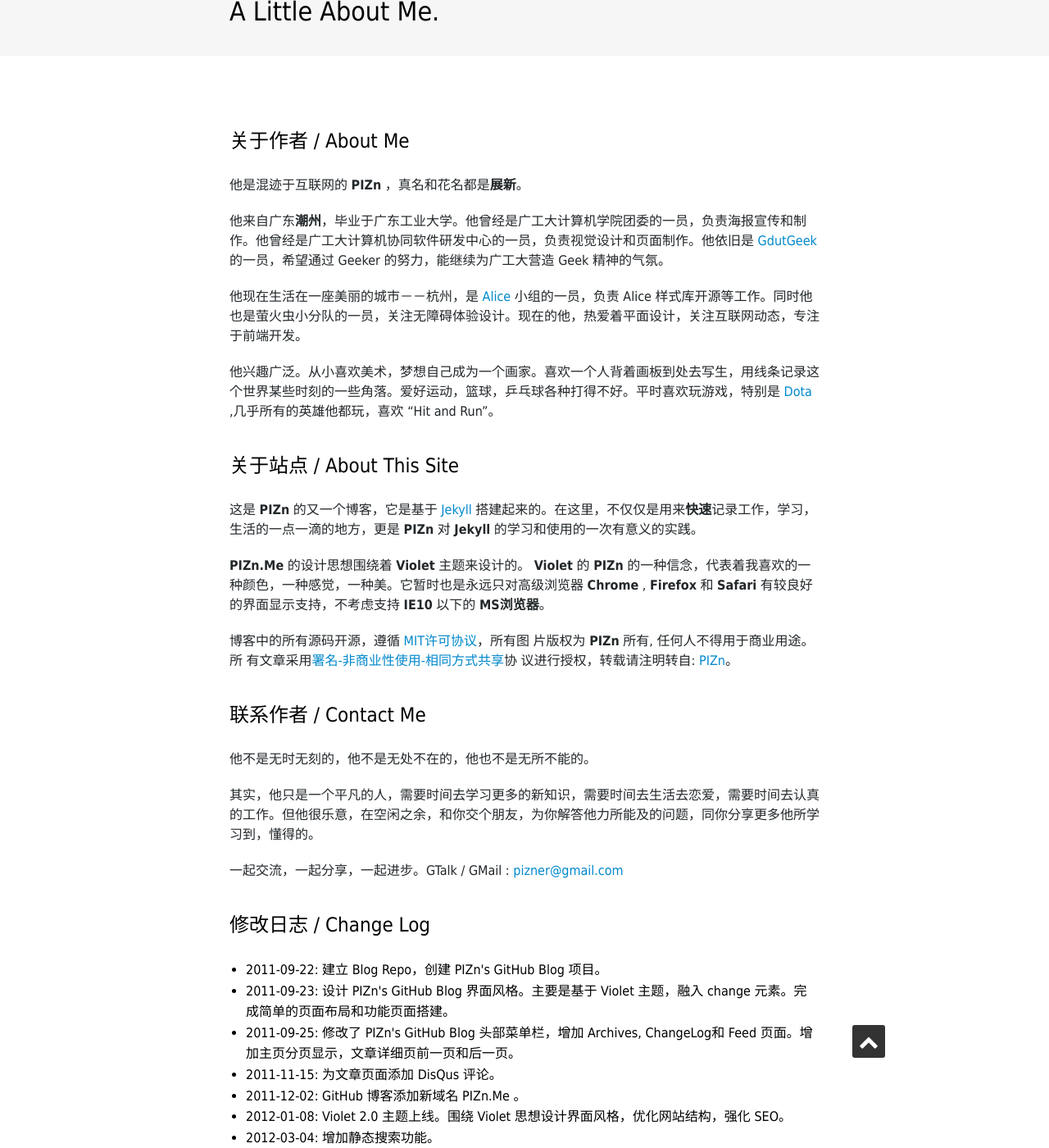
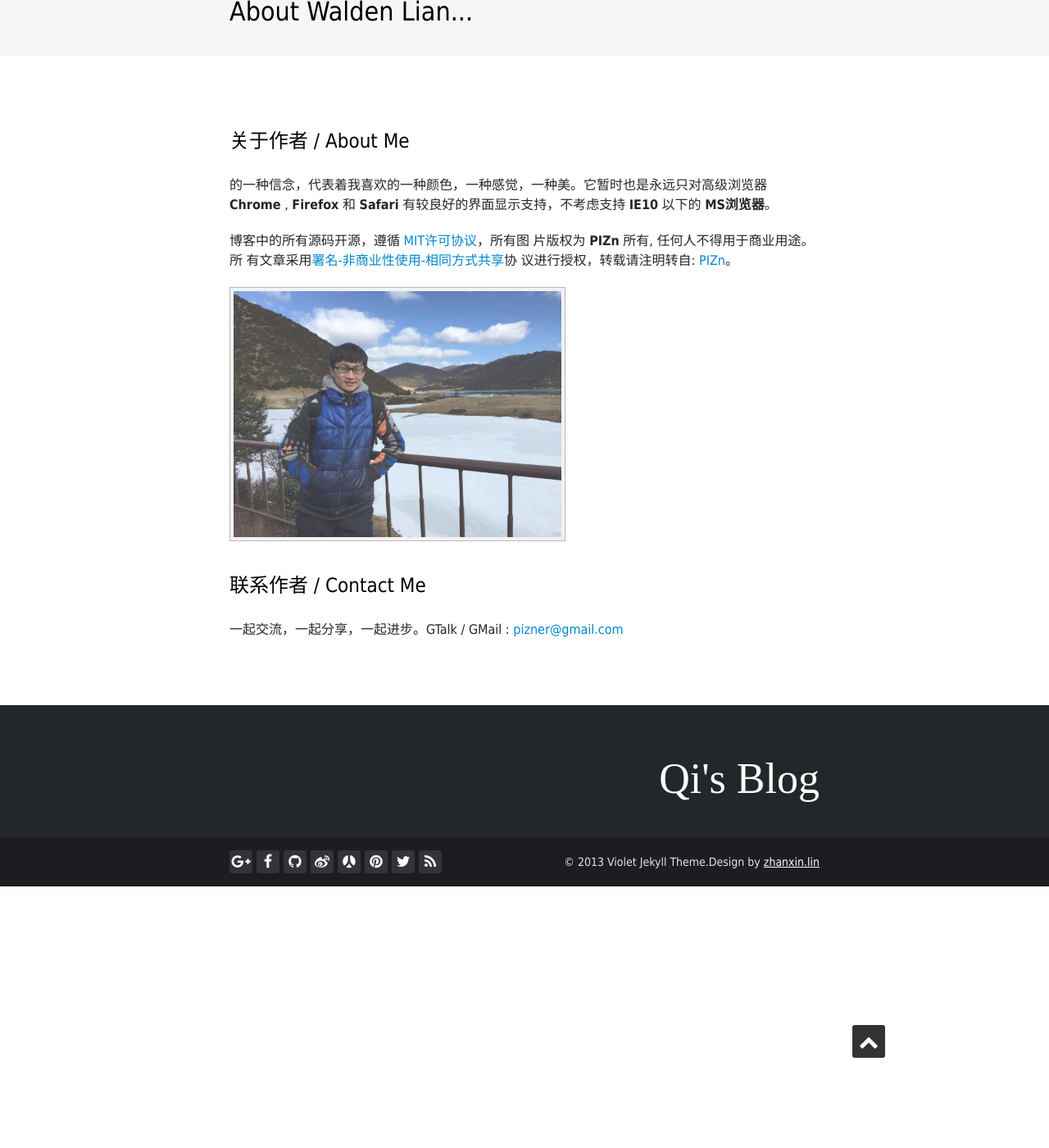
Before and after one commit to WaldenLian/WaldenLian.github.io, a Jekyll site: the page built from about.html, in a window 1280 px wide and 1400 px high, scrolled down 300 px. Shown: the whole window at 82% size. Built offline with Jekyll 4.4.1, drawn with Linux system fonts in a browser that asks for light colours; nearby versions of some CDN libraries; some web fonts are replaced; some of the changed text lies outside the part shown.

```diff
--- a/about.html
+++ b/about.html
@@ -1,25 +1,20 @@
 ---
 layout: default
-title: Contact
-description: 关于 PIZn 的作者信息以及 PIZn 的站点信息。Change Log 信息等。
+title: About
+description: 关于 Qi's Blog 的作者信息以及 PIZn 的站点信息。
 keywords:  About, Author, Site, Alice, Dota, PIZn, Violet, Violet 2.0, Jekyll, GitHub, Chrome, Firefox, Safari, IE, MS, Contact, Change, Log, SEO
 isContact: true
 ---
 
 <article class="main-article main-article-page">
     <div class="violet-title">
-        <h3 class="violet-title-item">A Little About Me.</h3>
+        <h3 class="violet-title-item">About Walden Lian...</h3>
     </div>
     <div class="violet-post">
         <div class="main-article-contant">
             <h3>关于作者 / About Me</h3>
-            <p>他是混迹于互联网的 <strong>PIZn</strong> ，真名和花名都是<strong>展新</strong>。</p>
-            <p>他来自广东<strong>潮州</strong>，毕业于广东工业大学。他曾经是广工大计算机学院团委的一员，负责海报宣传和制作。他曾经是广工大计算机协同软件研发中心的一员，负责视觉设计和页面制作。他依旧是 <a href="http://www.gdutgeek.com" rel="nofollow" target="_blank" >GdutGeek</a> 的一员，希望通过 Geeker 的努力，能继续为广工大营造 Geek 精神的气氛。</p>
-            <p>他现在生活在一座美丽的城市－－杭州，是 <a href="http://www.aliceui.com" target="_blank" rel="nofollow">Alice</a> 小组的一员，负责 Alice 样式库开源等工作。同时他也是萤火虫小分队的一员，关注无障碍体验设计。现在的他，热爱着平面设计，关注互联网动态，专注于前端开发。</p>
-            <p>他兴趣广泛。从小喜欢美术，梦想自己成为一个画家。喜欢一个人背着画板到处去写生，用线条记录这个世界某些时刻的一些角落。爱好运动，篮球，乒乓球各种打得不好。平时喜欢玩游戏，特别是 <a href="http://www.playdota.com" rel="nofollow" target="_blank" title="dota">Dota</a> ,几乎所有的英雄他都玩，喜欢 “Hit and Run”。</p>
-            <h3>关于站点 / About This Site</h3>
-            <p>这是 <strong>PIZn</strong> 的又一个博客，它是基于 <a href="http://jekyllrb.com" target="_blank" rel="nofollow">Jekyll</a> 搭建起来的。在这里，不仅仅是用来<strong>快速</strong>记录工作，学习，生活的一点一滴的地方，更是 <strong>PIZn</strong> 对 <strong>Jekyll</strong> 的学习和使用的一次有意义的实践。</p>
-            <p><strong>PIZn.Me</strong> 的设计思想围绕着 <strong>Violet</strong> 主题来设计的。 <strong>Violet</strong> 的 <strong>PIZn</strong> 的一种信念，代表着我喜欢的一种颜色，一种感觉，一种美。它暂时也是永远只对高级浏览器 <strong>Chrome</strong> , <strong>Firefox</strong> 和 <strong>Safari</strong> 有较良好的界面显示支持，不考虑支持 <strong>IE10</strong> 以下的 <strong>MS浏览器</strong>。</p>
+            <p>
+            的一种信念，代表着我喜欢的一种颜色，一种感觉，一种美。它暂时也是永远只对高级浏览器 <strong>Chrome</strong> , <strong>Firefox</strong> 和 <strong>Safari</strong> 有较良好的界面显示支持，不考虑支持 <strong>IE10</strong> 以下的 <strong>MS浏览器</strong>。</p>
             <p>博客中的所有源码开源，遵循 <a
                 href="http://zh.wikipedia.org/wiki/MIT_License"
             target="_blank" title="MIT许可协议">MIT许可协议</a>，所有图
@@ -28,21 +23,9 @@ isContact: true
         href="http://creativecommons.org/licenses/by-nc-sa/3.0/"
     rel="nofollow" target="_blank">署名-非商业性使用-相同方式共享</a>协
 议进行授权，转载请注明转自: <a href="http://pizn.github.com" target="_blank" rel="nofollow">PIZn</a>。</p>
+            <img src="/resources/walden.jpg" alt="walden's photo" class="img-center" width="400px" />
             <h3>联系作者 / Contact Me</h3>
-            <p>他不是无时无刻的，他不是无处不在的，他也不是无所不能的。</p>
-            <p>其实，他只是一个平凡的人，需要时间去学习更多的新知识，需要时间去生活去恋爱，需要时间去认真的工作。但他很乐意，在空闲之余，和你交个朋友，为你解答他力所能及的问题，同你分享更多他所学习到，懂得的。</p>
             <p>一起交流，一起分享，一起进步。GTalk / GMail : <a href="mailto:pizner@gmail.com" title="Mail to pizn">pizner@gmail.com</a></p>
-            <h3>修改日志 / Change Log</h3>
-            <ul>
-                <li><span class="date">2011-09-22</span>: 建立 Blog Repo，创建 PIZn's GitHub Blog 项目。</li>
-                <li><span class="date">2011-09-23</span>: 设计 PIZn's GitHub Blog 界面风格。主要是基于 Violet 主题，融入 change 元素。完成简单的页面布局和功能页面搭建。</li>
-                <li><span class="date">2011-09-25</span>: 修改了 PIZn's GitHub Blog 头部菜单栏，增加 Archives, ChangeLog和 Feed 页面。增加主页分页显示，文章详细页前一页和后一页。</li>
-                <li><span class="date">2011-11-15</span>: 为文章页面添加 DisQus 评论。</li>
-                <li><span class="date">2011-12-02</span>: GitHub 博客添加新域名 PIZn.Me 。</li>
-                <li><span class="date">2012-01-08</span>: Violet 2.0 主题上线。围绕 Violet 思想设计界面风格，优化网站结构，强化 SEO。</li>
-                <li><span class="date">2012-03-04</span>: 增加静态搜索功能。</li>
-                <li><span class="date">2012-12-05</span>: PIZn.Me 域名过期，废弃。</li>
-            </ul>
         </div>
     </div>
 </article>
```
Also changed, not shown: _posts/2017-1-14-new-start.md (+15 -3 lines), README.md, resources/walden.jpg (added), walden-0.jpg (added), walden-1.jpg (added).
